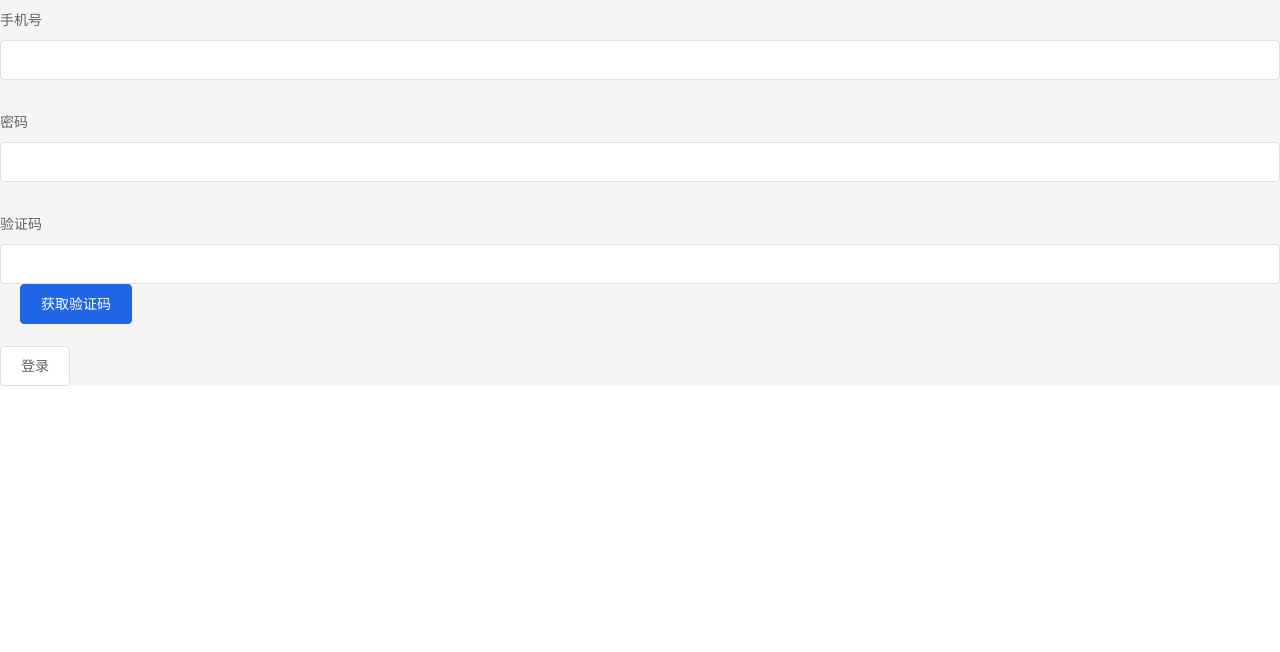
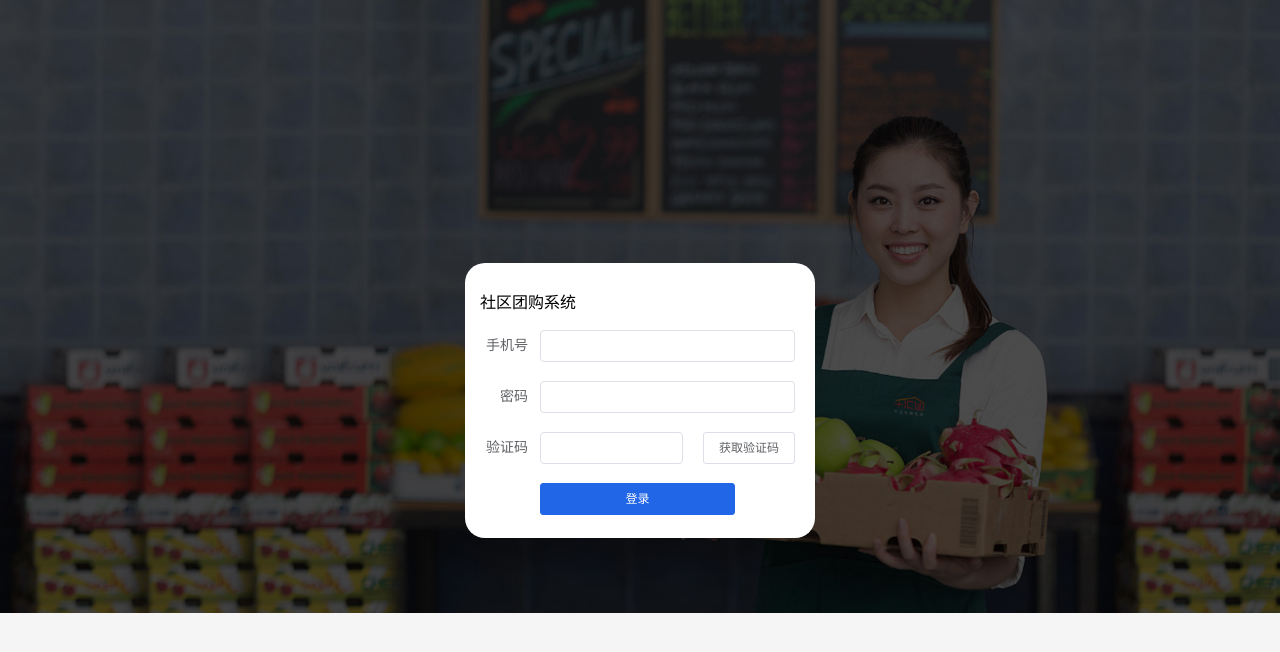
Before and after one commit to EllaYan/web-graduation, a Vue app: page /order#/login in a window 1280 px wide. Shown: the top 652 px of the page. Built offline with nearby package versions, Linux system fonts and the light colour scheme.

Commit message:
no message

```diff
--- a/src/App.vue
+++ b/src/App.vue
@@ -7,72 +7,85 @@
       </el-main>
     </el-container>
 
-
   </div>
 </template>
 
 <script>
-import sideBar from './components/sideBar.vue'
+import sideBar from "./components/sideBar.vue";
 export default {
   components: {
-        sideBar,
+    sideBar
   },
-    name: 'app',
+  name: "app",
   data() {
     return {
-            isLogin: false,
-        }
+      isLogin: false
+    };
   },
   created() {
-        this.isLogin = !!localStorage.getItem('Authorization')
+    this.isLogin = !!localStorage.getItem("Authorization");
   },
+  mounted() {
+    // 关闭浏览器窗口的时候清空浏览器缓存在localStorage的数据
+    // window.onbeforeunload = function() {
+    //   var storage = window.localStorage;
+    //   storage.clear();
+    // };
+  },
+  beforeDestroy() {
+    localStorage.clear();
   }
+};
 </script>
 
 <style>
 /* 全局样式 */
-body{
-    margin:0;
+body {
+  margin: 0;
 }
-.el-main{
+.el-main {
+  width: 100vh;
   padding: 0 !important;
-    background-color: #f5f5f5;;
+  background-color: #f5f5f5;
 }
-.pagination{
+.pagination {
   display: flex;
   justify-content: flex-end;
 }
-.page-tabs{
+.page-tabs {
   padding: 0 1.5%;
   background-color: #fff;
 }
 .page-tabs .el-tabs__header {
   margin: 0;
 }
-.card-box{
-    width:97%;
+.card-box {
+  width: 97%;
   margin: 15px 0 0 20px;
   position: relative;
 }
 #app {
-  font-family: 'Avenir', Helvetica, Arial, sans-serif;
+  font-family: "Avenir", Helvetica, Arial, sans-serif;
   -webkit-font-smoothing: antialiased;
   -moz-osx-font-smoothing: grayscale;
 }
 @font-face {
-  font-family: 'iconfont';  /* project id 1094673 */
-  src: url('//at.alicdn.com/t/font_1094673_h4k6pj9p4he.eot');
-  src: url('//at.alicdn.com/t/font_1094673_h4k6pj9p4he.eot?#iefix') format('embedded-opentype'),
-  url('//at.alicdn.com/t/font_1094673_h4k6pj9p4he.woff2') format('woff2'),
-  url('//at.alicdn.com/t/font_1094673_h4k6pj9p4he.woff') format('woff'),
-  url('//at.alicdn.com/t/font_1094673_h4k6pj9p4he.ttf') format('truetype'),
-  url('//at.alicdn.com/t/font_1094673_h4k6pj9p4he.svg#iconfont') format('svg');
+  font-family: "iconfont"; /* project id 1094673 */
+  src: url("//at.alicdn.com/t/font_1094673_h4k6pj9p4he.eot");
+  src: url("//at.alicdn.com/t/font_1094673_h4k6pj9p4he.eot?#iefix")
+      format("embedded-opentype"),
+    url("//at.alicdn.com/t/font_1094673_h4k6pj9p4he.woff2") format("woff2"),
+    url("//at.alicdn.com/t/font_1094673_h4k6pj9p4he.woff") format("woff"),
+    url("//at.alicdn.com/t/font_1094673_h4k6pj9p4he.ttf") format("truetype"),
+    url("//at.alicdn.com/t/font_1094673_h4k6pj9p4he.svg#iconfont") format("svg");
 }
 
-.iconfont{
-    font-family:"iconfont" !important;
-    font-size:16px;font-style:normal;
+.iconfont {
+  font-family: "iconfont" !important;
+  font-size: 16px;
+  font-style: normal;
   -webkit-font-smoothing: antialiased;
   -webkit-text-stroke-width: 0.2px;
-    -moz-osx-font-smoothing: grayscale;}
+  -moz-osx-font-smoothing: grayscale;
+}
 </style>
--- a/src/api/request.js
+++ b/src/api/request.js
@@ -33,6 +33,16 @@ service.interceptors.response.use(
   response => {
     let res = response.data
     if (res.code === 1) {return res}
+    else if (res.code === 401) {
+      window.console.log('dd',res.code)
+      // router.push({ path:'/login' })
+      window.location.hash = '/login'
+      Message({
+        message: res.data,
+        type: 'error'
+      });
+      location.reload();
+    }
     else {
       Message({
         message: res.data,
--- a/src/components/sideBar.vue
+++ b/src/components/sideBar.vue
@@ -12,6 +12,7 @@
                 <span slot="title">{{item.displayName}}</span>
             </el-menu-item>
         </el-menu>
+        <div class="login-out" @click="loginOut">退出</div>
     </el-aside>
 </template>
 
@@ -48,6 +49,10 @@ export default {
         }
     },
     methods: {
+        loginOut() {
+            localStorage.clear();
+            this.$router.push({path: '/login'})
+        }
     }
 }
 </script>
@@ -62,6 +67,11 @@ export default {
     color: #fff;
     width:200px !important;
     overflow: hidden;
+    .login-out{
+        position: fixed;
+        bottom:40px;
+        cursor: pointer;
+    }
 }
 .user-info{
     margin-top: 40px;
--- a/src/pages/apply.vue
+++ b/src/pages/apply.vue
@@ -50,7 +50,7 @@
     </div>
 </template>
 <script>
-import { listRegimentalInfo,formatDate,updateRegimentalInfo } from '../api/index.js'
+import { listRegimentalInfo, formatDate, updateRegimentalInfo } from '../api/index.js'
 export default {
     watch: {
         tabName: {
@@ -102,7 +102,7 @@ export default {
                 this.toListRegimentalInfo()
             })
         },
-        formatDate(row, column){
+        formatDate(row){
             return formatDate(row.createData)
         },
         handlePage() {
--- a/src/pages/login.vue
+++ b/src/pages/login.vue
@@ -1,20 +1,29 @@
 <template>
-  <div>
-    <el-form v-model="loginForm">
+  <div class="login-page">
+    <div class="form-box">
+      <el-form v-model="loginForm" label-width="60px" size="small">
+        <p>社区团购系统</p>
         <el-form-item label="手机号">
           <el-input v-model="loginForm.phone"></el-input>
         </el-form-item>
-
         <el-form-item label="密码">
           <el-input v-model="loginForm.password" type="password"></el-input>
         </el-form-item>
         <el-form-item label="验证码">
-        <el-input v-model="loginForm.checkCode" ></el-input>
-        <el-button type="primary" id="get-code" @click="toSendLoginCheckCode">获取验证码</el-button>
+          <div id="code-input">
+            <el-input v-model="loginForm.checkCode"></el-input>
+            <el-button class="get-code" @click="toSendLoginCheckCode">获取验证码</el-button>
+          </div>
+
+        </el-form-item>
+
+        <el-form-item>
+          <el-button @click="toLogin" type="primary" class="submit">登录</el-button>
         </el-form-item>
       </el-form>
 
-    <el-button @click="toLogin">登录</el-button>
+
+    </div>
   </div>
 </template>
 
@@ -54,9 +63,43 @@ export default {
   },
 }
 </script>
-
-<style>
-#get-code {
+<style lang="scss" scoped>
+.login-page{
+  position: relative;
+  height: 100vh;
+  background: url(../../public/background.jpg) no-repeat;
+  background-size: 100%;
+}
+.form-box{
+  position:absolute;
+  top:0;
+  left: 0;
+  bottom: 0;
+  right: 0;
+  width:315px;
+  height:240px;
+  margin: auto;
+  padding: 10px 20px 25px 15px;
+  background-color: #fff;
+  border-radius: 20px;
+  .get-code{
     margin-left: 20px;
   }
+}
 </style>
+
+<style lang="scss">
+.form-box{
+  .el-input{
+    // width:80%;
+  }
+  .submit{
+    width:195px;
+  }
+}
+#code-input{
+  .el-input{
+    width:143px;
+  }
+}
+</style>
--- a/src/pages/order.vue
+++ b/src/pages/order.vue
@@ -33,10 +33,10 @@
                     <el-table-column :formatter="formatDate" label="下单日期" min-width="180" align="center"></el-table-column>
                     <el-table-column :formatter="formatLogisticsType" label="配送类型" min-width="120" align="center"></el-table-column>
                     <el-table-column :formatter="formatAddress" label="收货地址" min-width="160" align="center" :show-overflow-tooltip="true"></el-table-column>
-                    <el-table-column prop="orderGroup.countAmount" label="商品件数" min-width="160" align="center" :show-overflow-tooltip="true"></el-table-column>
-                    <el-table-column prop="orderGroup.countPrice" label="订单总价" min-width="160" align="center" :show-overflow-tooltip="true"></el-table-column>
-                    <el-table-column prop="orderGroup.realPrice" label="实际支付" min-width="160" align="center" :show-overflow-tooltip="true"></el-table-column>
-                    <el-table-column prop="" label="当前状态" min-width="200" align="center">
+                    <el-table-column prop="orderGroup.countAmount" label="商品件数" min-width="80" align="center" :show-overflow-tooltip="true"></el-table-column>
+                    <el-table-column prop="orderGroup.countPrice" label="订单总价" min-width="80" align="center" :show-overflow-tooltip="true"></el-table-column>
+                    <el-table-column prop="orderGroup.realPrice" label="实际支付" min-width="80" align="center" :show-overflow-tooltip="true"></el-table-column>
+                    <el-table-column prop="" label="当前状态" min-width="120" align="center">
                         <template slot-scope="scope">
                             <span v-if="scope.row.orderGroup.logisticsStatus === -1">待支付</span>
                             <span v-if="scope.row.orderGroup.logisticsStatus === 0">待发货</span>
@@ -46,7 +46,7 @@
                     </el-table-column>
                     <el-table-column prop="" label="操作" min-width="200" align="center">
                         <template slot-scope="scope">
-                            <el-button type="text" >查看详情</el-button>&nbsp;&nbsp;
+                            <el-button type="text" @click="toLook(scope.row)">查看详情</el-button>
                             <el-button type="text" @click="toUpdateOrder(scope.row)" v-if="scope.row.orderGroup.logisticsStatus === 0">发货</el-button>
                         </template>
                     </el-table-column>
@@ -62,6 +62,32 @@
                 </el-pagination>
             </div>
         </el-card>
+
+        <el-dialog
+            title="提示"
+            :visible.sync="dialogVisible">
+            <div v-for="item in skuList" :key="item.id" class="list">
+                <el-form label-width="80px">
+                    <el-form-item label="商品名">
+                        <span>{{item.skuImage.skuName}}</span>
+                    </el-form-item>
+                    <el-form-item label="价格">
+                        <span>{{item.skuImage.discountPrice}}</span>
+                    </el-form-item>
+                    <el-form-item label="数量">
+                        <span>{{item.amount}}</span>
+                    </el-form-item>
+                    <el-form-item label="缩略图">
+                        <img :src="item.skuImage.thumbnail" alt="" style="width:130px;height:100px;">
+                    </el-form-item>
+                </el-form>
+            </div>
+
+            <span slot="footer" class="dialog-footer">
+                <el-button type="primary" @click="dialogVisible = false">关闭</el-button>
+            </span>
+        </el-dialog>
+
     </div>
 </template>
 <script>
@@ -90,18 +116,29 @@ export default {
     },
     data() {
         return {
+            dialogVisible: false,
             page: {
                 currentPage: 1,
-                pageSize: 15,
+                pageSize: 10,
                 total: 0,
             },
             tabName:'1',
             logisticsStatus: 1,
             loading:false,
             tableData: [],
+            skuList: [],
         }
     },
     methods: {
+        toLook(row) {
+            this.skuList = []
+            let skuList = row.orderInfoList
+            skuList.forEach(e => {
+                e.skuImage = JSON.parse(e.skuImage)
+            })
+            this.skuList = skuList
+            this.dialogVisible = true
+        },
         toListOrder(){
             listOrder({
                 logisticsStatus: this.logisticsStatus,
@@ -144,5 +181,7 @@ export default {
 </script>
 
 <style lang="scss" scoped>
-
+.list{
+    border-bottom: 1px dotted #969696;
+}
 </style>
```
Also changed, not shown: 1 other file (tests, documents, lock files or other folders). Lines whose indentation alone changed are shown as unchanged.
